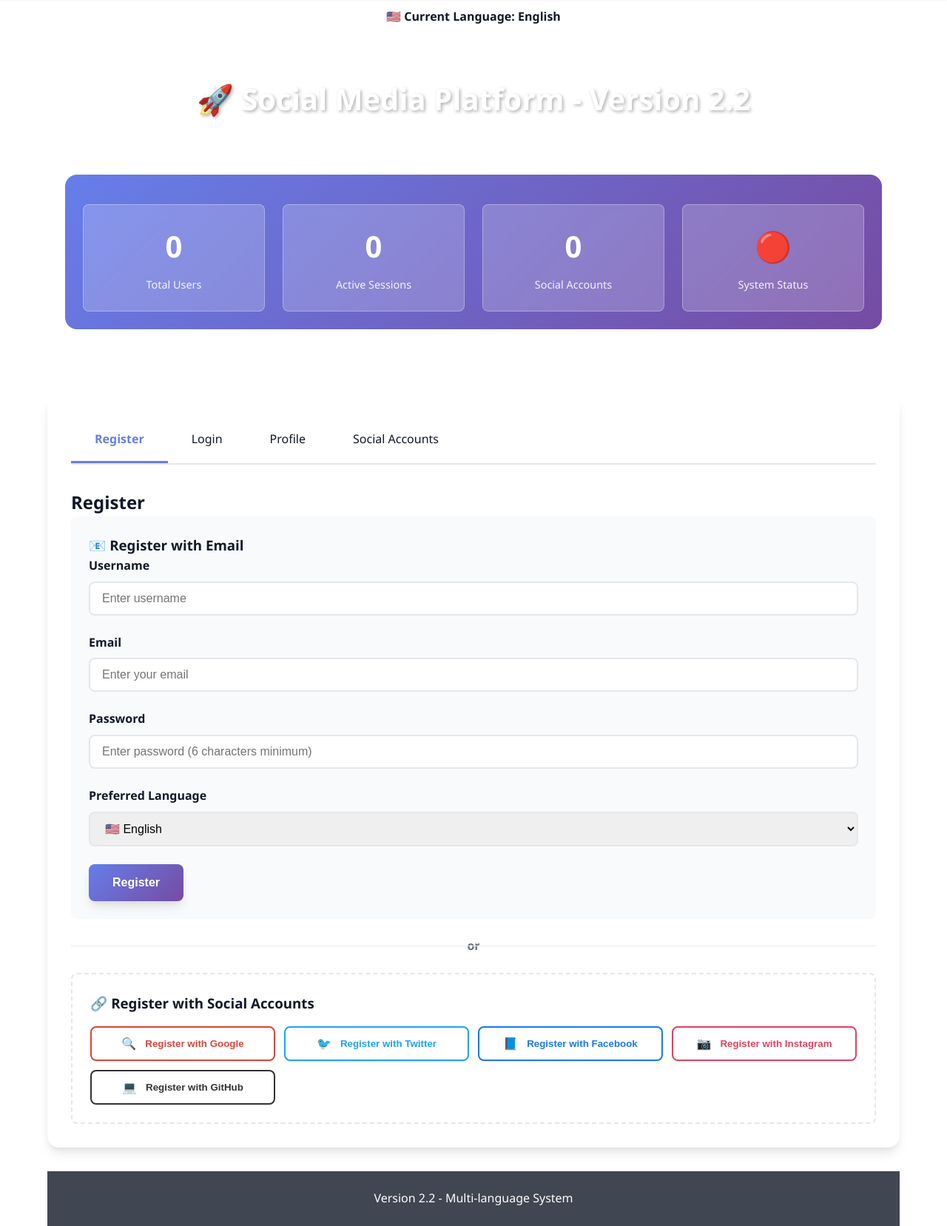
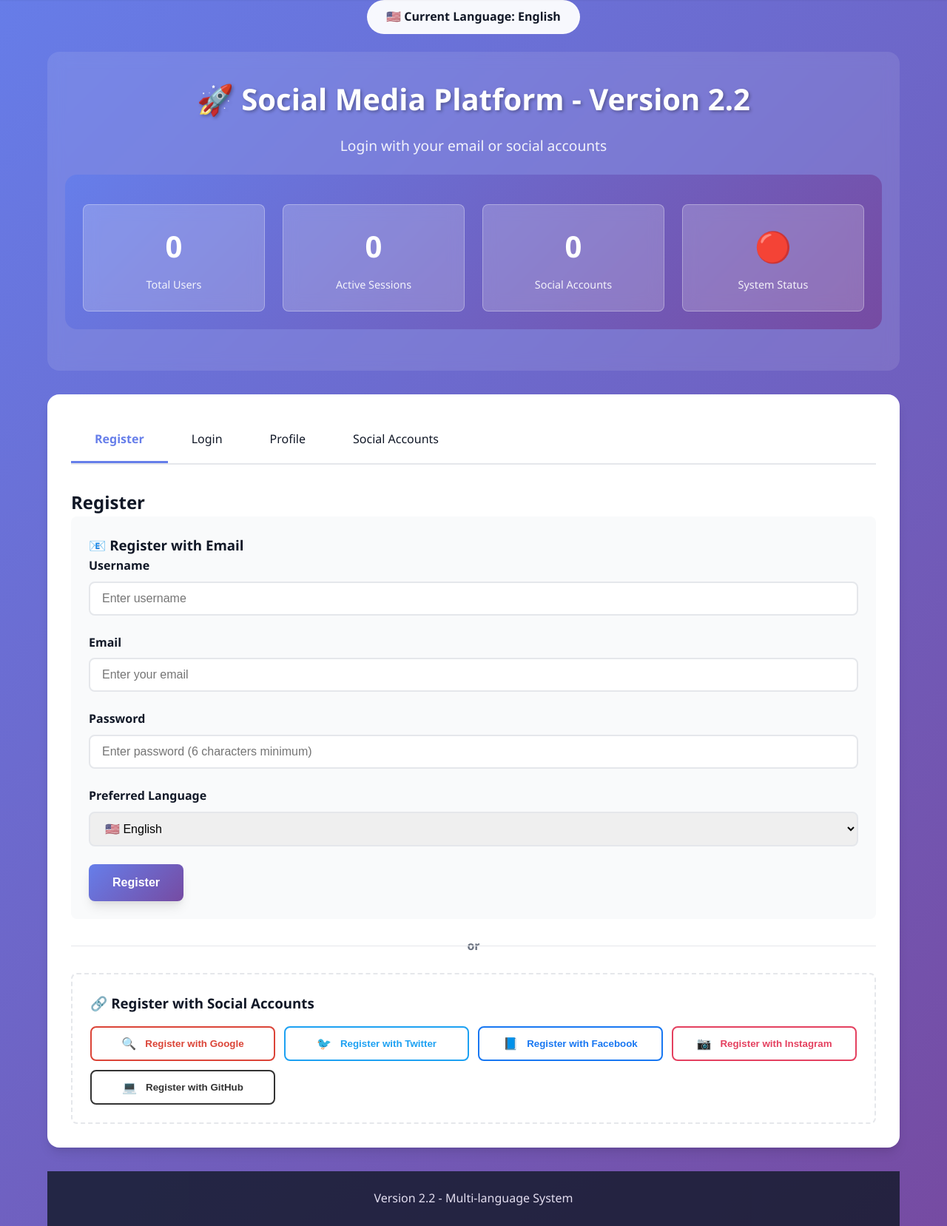
Before and after one commit to Ihsan76/social-media-platform, a Flask app: page /login in a window 1280 px wide. Shown: the part 80-1737 px from the top of the page at 74% size. Run offline with Flask 3, Linux system fonts and the light colour scheme.

Commit message:
feat: Restore all authentication features with enhancements
- Keep all original registration/login functionality
- Add user statistics dashboard
- Include demo accounts for testing
- Add social media mock data
- Maintain RTL/LTR flash fix
- Improve user experience with sample data

```diff
--- a/static/css/login.css
+++ b/static/css/login.css
@@ -3,6 +3,12 @@
 /* استخدام متغيرات الألوان من style.css */
 .container {
     margin-top: 0;
+}
+
+/* 🔥 إصلاح خلفية الصفحة الرئيسية */
+body {
+    background: linear-gradient(135deg, var(--primary-500) 0%, var(--secondary-500) 100%);
+    min-height: 100vh;
 }
 
 /* شريط اللغة */
--- a/static/css/style.css
+++ b/static/css/style.css
@@ -4,7 +4,7 @@
     padding: 0;
     box-sizing: border-box;
 }
-
+/* ===== COLOR SYSTEM ===== */
 :root {
     /* Color System */
     --primary-50: #f0f4ff;
```
